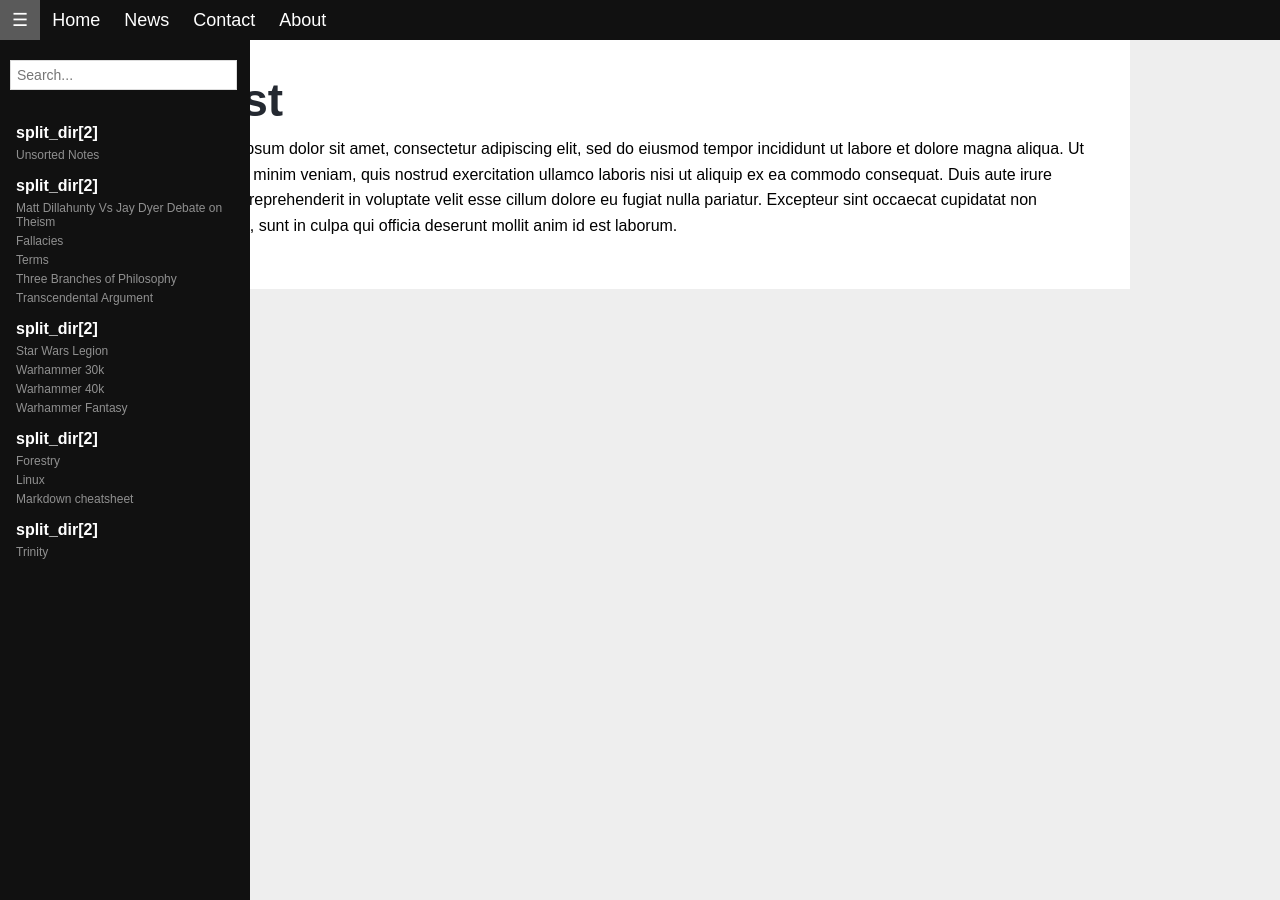
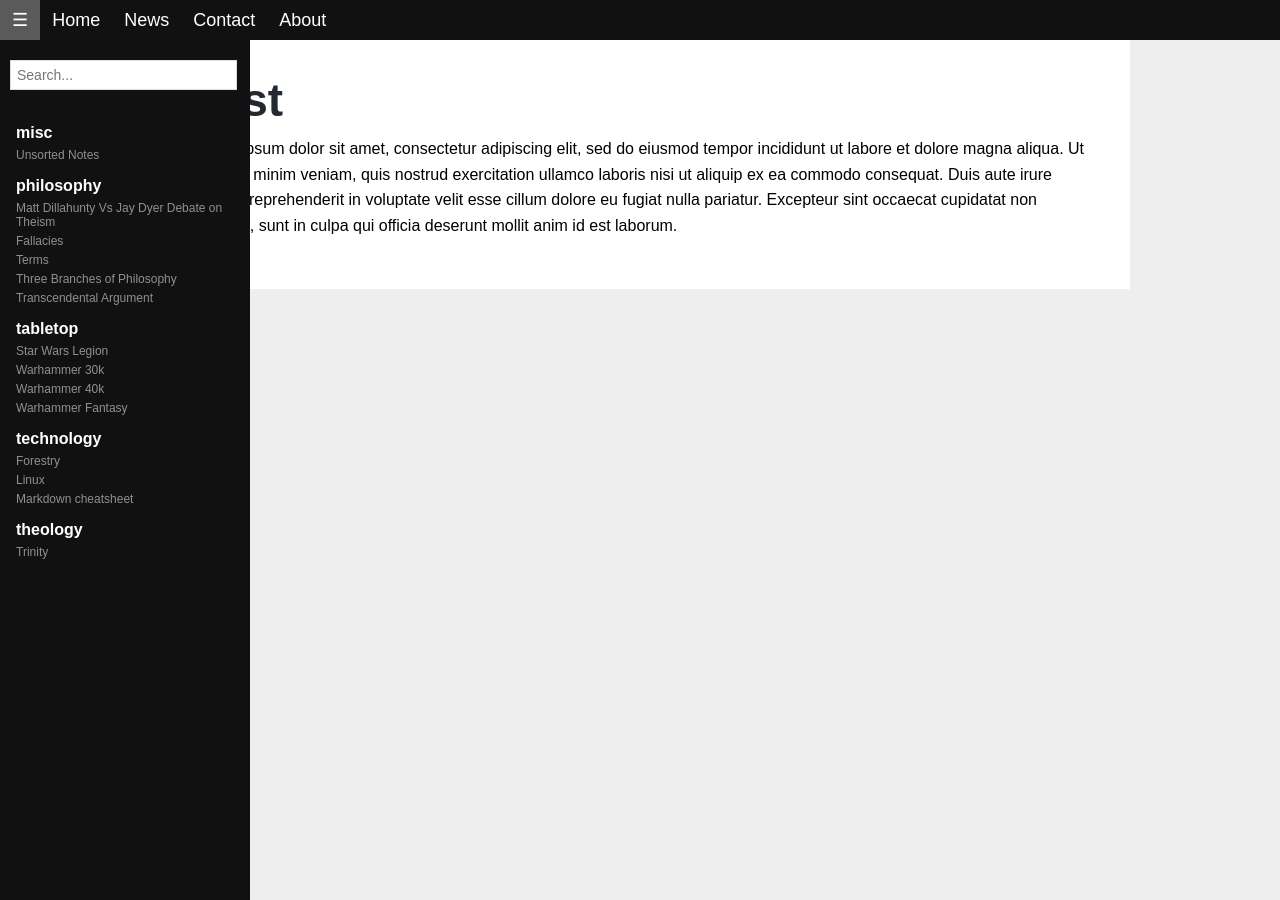
Before and after one commit to ddigiorg/ddigiorg.github.io, a Jekyll site: the page built from index.html, in a window 1280 px wide. Built offline with Jekyll 4.4.1, drawn with Linux system fonts in a browser that asks for light colours.

Commit message:
sidebar updates

```diff
--- a/_includes/leftbar.html
+++ b/_includes/leftbar.html
@@ -6,7 +6,7 @@
         {% assign split_dir = page.dir | split: "/" %}
         {% if split_dir[1] contains "pages" %}
             {% if split_dir[2] != prev %}
-                <h2>split_dir[2]</h2>
+                <h2>{{split_dir[2]}}</h2>
             {% endif %}
             {% assign prev = split_dir[2] %}
             <a href="{{site.baseurl}}{{page.url}}">{{page.title}}</a>
```
